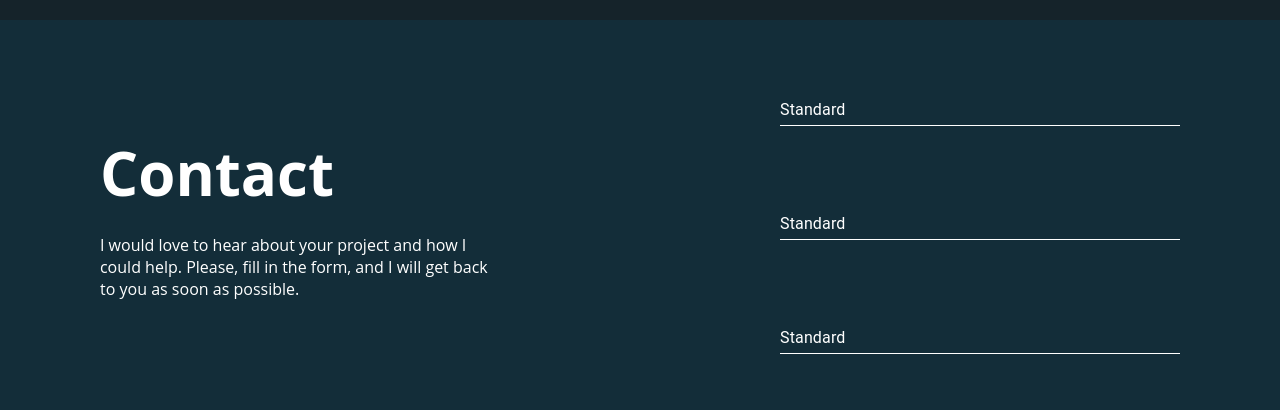
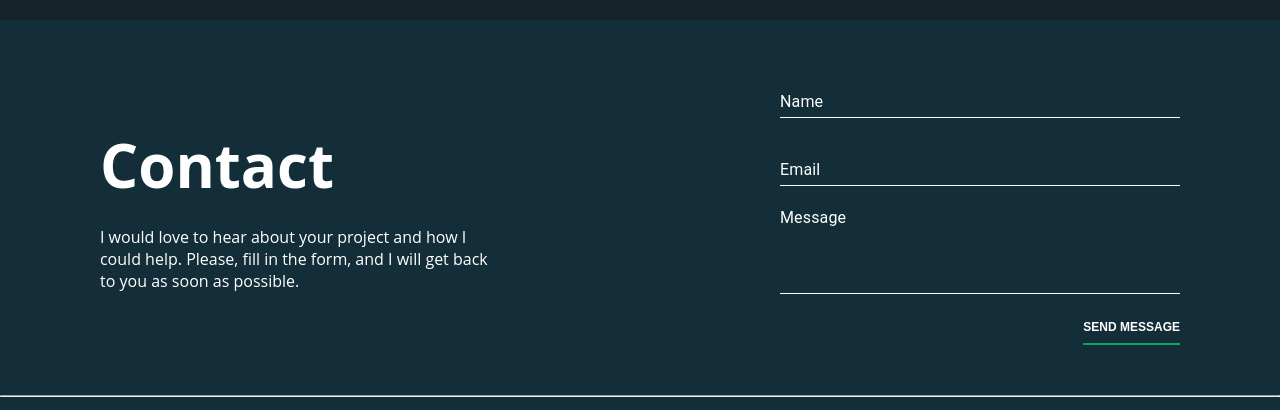
Before and after one commit to VicTyslenko/vt-portfolio, a React (Create React App) app in the folder client/: page / in a window 1280 px wide. Shown: the part 2194-2604 px from the top of the page. Built offline with nearby package versions, Linux system fonts and the light colour scheme.

Commit message:
contact form improved

```diff
--- a/client/src/components/FormBoxElement/FormBoxElement.tsx
+++ b/client/src/components/FormBoxElement/FormBoxElement.tsx
@@ -1,14 +1,9 @@
 import { Box } from "@mui/material";
 
-interface FormBoxElementProps {
-  className: string;
-  children: React.ReactNode;
-}
-const FormBoxElement: React.FC<FormBoxElementProps> = ({
-  className,
-  children,
-}) => {
-  return <Box className={className}>{children}</Box>;
+type FormBoxElementProps = React.ComponentProps<typeof Box>;
+
+const FormBoxElement: React.FC<FormBoxElementProps> = (props) => {
+  return <Box {...props} />;
 };
 
 export default FormBoxElement;
--- a/client/src/components/Main/Main.tsx
+++ b/client/src/components/Main/Main.tsx
@@ -4,14 +4,16 @@ import {
   ProjectsSection,
   FooterSection,
 } from "./components";
-import "./main.scss";
 import "../../styles/global.scss";
 
 const Main: React.FC = () => {
   return (
-    <div className="full-width-container">
+    <div
+      style={{
+        width: "100%",
+      }}
+    >
       <MainSection />
-
       <SkillsSection />
       <ProjectsSection />
       <FooterSection />
--- a/client/src/components/Main/components/ContactSection/ContactSection.tsx
+++ b/client/src/components/Main/components/ContactSection/ContactSection.tsx
@@ -1,6 +1,7 @@
 import { Formik, Form } from "formik";
-import Box from "@mui/material/Box";
-import TextField from "@mui/material/TextField";
+import Input from "../../../Input/Input";
+import Button from "../../../Button/Button";
+import FormBoxElement from "../../../FormBoxElement/FormBoxElement";
 import "./contactSection.scss";
 
 interface FormValues {
@@ -9,7 +10,9 @@ interface FormValues {
   message?: string;
 }
 const ContactSection = () => {
-  const formSubmit = (values: FormValues) => {};
+  const formSubmit = (values: FormValues) => {
+    console.log(values);
+  };
   return (
     <section className="contact-section">
       <div className="contact-wrapp">
@@ -31,46 +34,27 @@ const ContactSection = () => {
             formSubmit(values);
           }}
         >
-          <Form>
-            <Box
-              className="form-wrapp"
-              component="div"
-              sx={{
-                gap: "50px",
-                "& > :not(style)": { m: 1 },
-                "& .MuiInput-underline:before": {
-                  borderBottomColor: "white",
-                },
-                "& .MuiInput-underline:after": {
-                  borderBottomColor: "white",
-                },
-                "& .MuiInputLabel-root": {
-                  color: "white !important",
-                },
-                "& .MuiInput-underline:hover:before": {
-                  borderBottomColor: "white !important",
-                },
-              }}
-            >
-              <TextField
-                className="text-field"
-                id="standard-basic"
-                label="Standard"
+          <Form
+            style={{
+              textAlign: "right",
+            }}
+          >
+            <FormBoxElement className="form-wrapp">
+              <Input
+                className="text-field name-input"
+                label="Name"
                 variant="standard"
               />
-              <TextField
-                className="text-field"
-                id="standard-basic"
-                label="Standard"
+              <Input className="text-field" label="Email" variant="standard" />
+              <Input
+                className="text-field message"
+                label="Message"
                 variant="standard"
               />
-              <TextField
-                className="text-field"
-                id="standard-basic"
-                label="Standard"
-                variant="standard"
-              />
-            </Box>
+            </FormBoxElement>
+            <Button type="submit" className="submit-btn">
+              Send message
+            </Button>
           </Form>
         </Formik>
       </div>
--- a/client/src/components/Main/components/ContactSection/contactSection.scss
+++ b/client/src/components/Main/components/ContactSection/contactSection.scss
@@ -5,7 +5,41 @@
     padding: 50px 100px;
     @include flex-center(space-between, center);
   }
+  .form-wrapp {
+    width: 400px;
+    @include flex-center($direction: column);
+    .name-input {
+      margin-bottom: 20px;
+    }
+    .message {
+      padding-top: 60px;
+    }
 
+    .MuiInput-underline:before,
+    .MuiInput-underline:after,
+    .MuiInput-underline:hover:before {
+      border-bottom-color: #fff;
+    }
+    .MuiInputLabel-root {
+      color: #fff !important;
+    }
+
+    .MuiInputBase-input {
+      color: white;
+    }
+    .message-input {
+      .MuiInputBase-input {
+        color: white;
+      }
+      .MuiOutlinedInput-root {
+        & fieldset,
+        &:hover fieldset,
+        & .Mui-focused fieldset {
+          border-color: #fff;
+        }
+      }
+    }
+  }
   .title {
     font-size: 60px;
     margin-bottom: 20px;
@@ -13,13 +47,14 @@
   .description {
     max-width: 400px;
   }
-  .left-side {
-  }
-  .form-wrapp {
-    width: 400px;
-    @include flex-center($direction: column);
-  }
-  .text-field{
+
+  .text-field {
     width: 100%;
   }
+  .submit-btn {
+    @include button-style();
+    margin-top: 26px;
+    text-transform: uppercase;
+    font-weight: 600;
+  }
 }
--- a/client/src/components/Main/components/MainSection/MainSection.tsx
+++ b/client/src/components/Main/components/MainSection/MainSection.tsx
@@ -19,9 +19,9 @@ const MainSection = () => {
             facilis et laborum est atque.
           </p>
         </div>
-        <div className="line">
+        {/* <div className="devider-wrapp"> */}
           <hr className="devider" />
-        </div>
+        {/* </div> */}
       </div>
     </section>
   );
--- a/client/src/components/Main/components/MainSection/mainSection.scss
+++ b/client/src/components/Main/components/MainSection/mainSection.scss
@@ -35,7 +35,7 @@
   .main-image {
     @include standart-image-size($width: 300px, $height: auto);
   }
-  .line {
+  .devider-wrapp {
     margin: 0 auto;
 
     max-width: 1320px;
--- a/client/src/components/Main/main.scss
+++ /dev/null
@@ -1,3 +0,0 @@
-.full-width-container {
-  width: 100%;
-}
--- a/client/src/pages/Contact/contactPage.scss
+++ b/client/src/pages/Contact/contactPage.scss
@@ -53,7 +53,7 @@
     }
   }
   .contact-button {
-    @include button-style(200px, 20px, #4646f4, #fff);
+    @include button-style();
     margin-top: 20px;
     border-radius: 10px;
   }
--- a/client/src/utils/_mixins.scss
+++ b/client/src/utils/_mixins.scss
@@ -16,19 +16,23 @@
 }
 
 @mixin button-style(
-  $width,
-  $padding,
-  $background,
-  $color,
+  $paddingBottom: 9px,
+  $color: #fff,
   $border: none,
-  $cursor: pointer
+  $background: inherit,
+  $cursor: pointer,
+  $borderBottomColor: #09a75a,
+  $borderBottomWidth: 2px,
+  $borderBottomStyle: solid,
+  $fontSize: 12px
 ) {
-  width: $width;
-  padding: $padding;
   background-color: $background;
+  padding-bottom: $paddingBottom;
   color: $color;
   border: $border;
   cursor: $cursor;
+  border-bottom: $borderBottomWidth $borderBottomStyle $borderBottomColor;
+  font-size: $fontSize;
 }
 @mixin global-link-style($textDecoration: none, $color: #fff) {
   text-decoration: $textDecoration;
```
